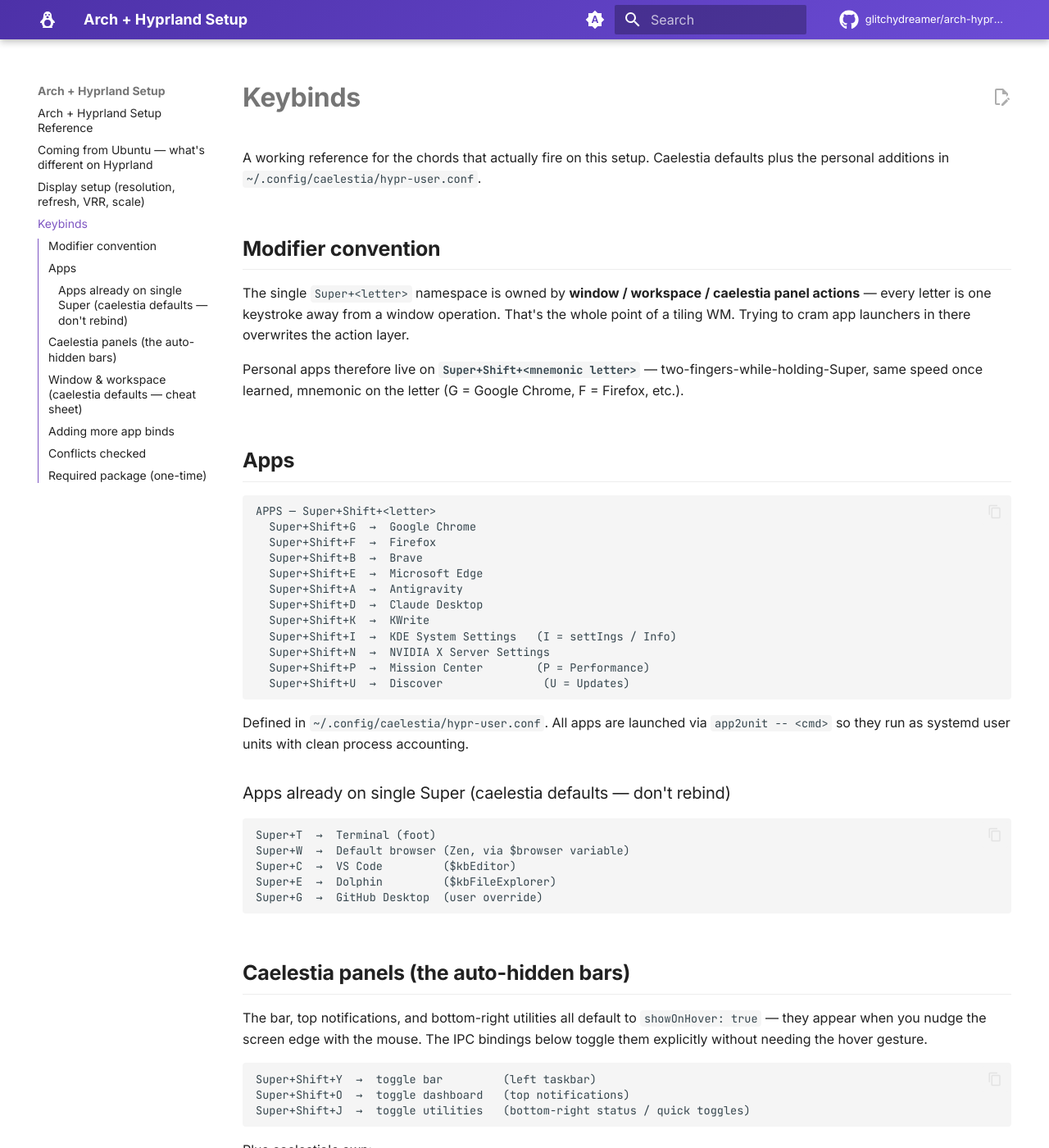
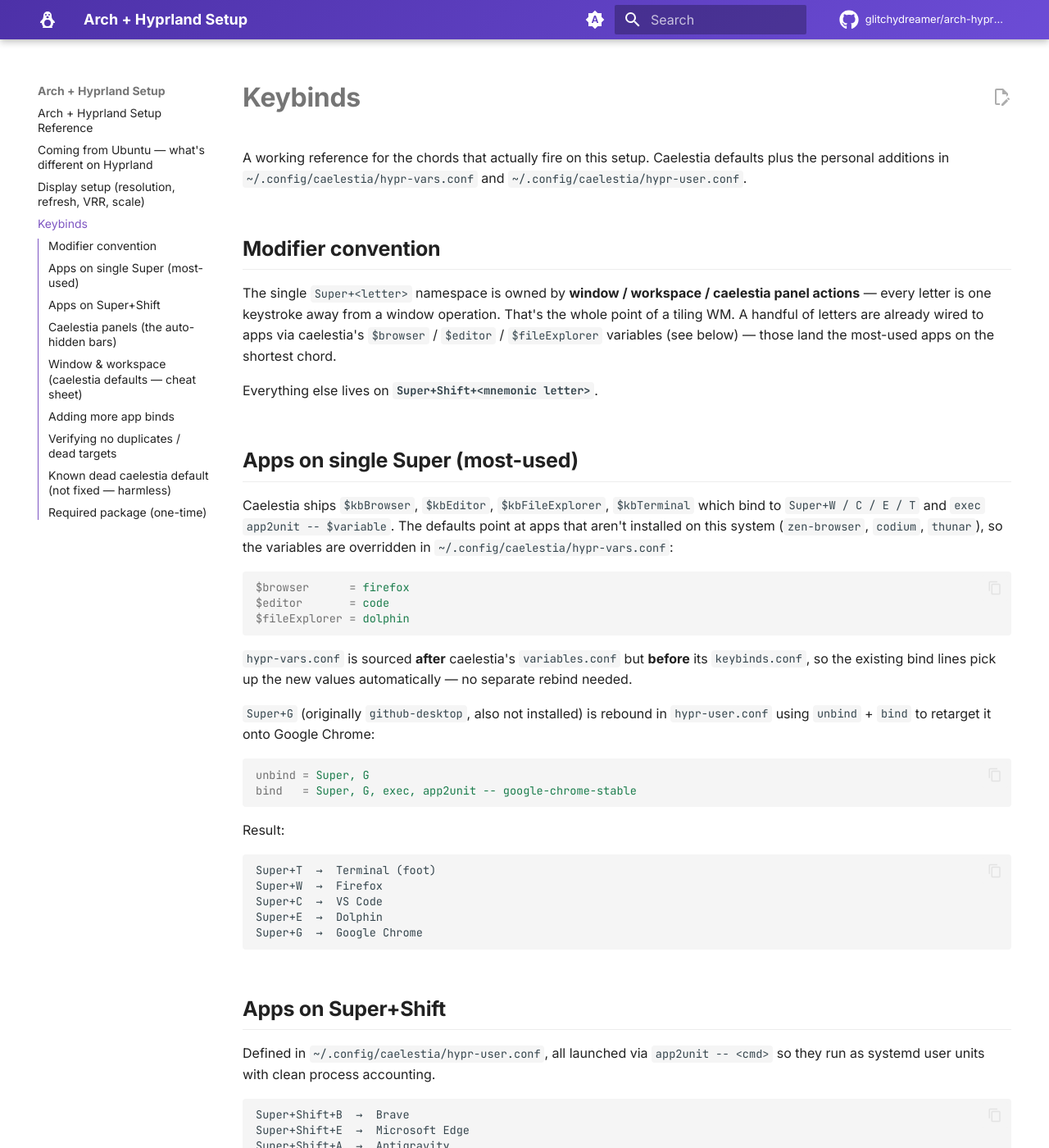
Before and after one commit to glitchydreamer/arch-hyprland-setup, an MkDocs documentation site: the page built from docs/keybinds.md, in a window 1280 px wide and 1400 px high. Shown: the whole window at 82% size. Built offline with MkDocs 1.6.1 and Material for MkDocs 9.7.7, drawn with Linux system fonts in a browser that asks for light colours; comment, search, counter and statistics services are not loaded; some of the changed text lies outside the part shown.

Commit message:
docs: retarget single-Super apps to installed binaries
Caelestia ships $browser=zen-browser, $editor=codium, $fileExplorer=thunar,
and a hardcoded Super+G→github-desktop — all four executables are missing on
this drive. Fixed by:

- Adding hypr-vars.conf overrides ($browser=firefox, $editor=code,
  $fileExplorer=dolphin) which the existing $kb* binds pick up automatically.
- unbind+bind in hypr-user.conf to point Super+G at google-chrome-stable.
- Dropping the now-duplicate Super+Shift+F (firefox) and Super+Shift+G
  (chrome) launchers — they live on the shorter single-Super chord now.

docs/keybinds.md rewritten to reflect the new layout, with a verification
snippet, an explanation of why hypr-vars.conf is the right override point,
and a note on the orphan Super+Alt+E→nemo default.

````diff
--- a/docs/keybinds.md
+++ b/docs/keybinds.md
@@ -2,49 +2,74 @@
 
 A working reference for the chords that actually fire on this setup.
 Caelestia defaults plus the personal additions in
-`~/.config/caelestia/hypr-user.conf`.
+`~/.config/caelestia/hypr-vars.conf` and `~/.config/caelestia/hypr-user.conf`.
 
 ## Modifier convention
 
 The single `Super+<letter>` namespace is owned by **window / workspace /
 caelestia panel actions** — every letter is one keystroke away from a window
-operation. That's the whole point of a tiling WM. Trying to cram app
-launchers in there overwrites the action layer.
+operation. That's the whole point of a tiling WM. A handful of letters are
+already wired to apps via caelestia's `$browser` / `$editor` / `$fileExplorer`
+variables (see below) — those land the most-used apps on the shortest chord.
 
-Personal apps therefore live on **`Super+Shift+<mnemonic letter>`** —
-two-fingers-while-holding-Super, same speed once learned, mnemonic on the
-letter (G = Google Chrome, F = Firefox, etc.).
+Everything else lives on **`Super+Shift+<mnemonic letter>`**.
 
-## Apps
+## Apps on single Super (most-used)
+
+Caelestia ships `$kbBrowser`, `$kbEditor`, `$kbFileExplorer`, `$kbTerminal`
+which bind to `Super+W / C / E / T` and `exec app2unit -- $variable`. The
+defaults point at apps that aren't installed on this system
+(`zen-browser`, `codium`, `thunar`), so the variables are overridden in
+`~/.config/caelestia/hypr-vars.conf`:
+
+```ini
+$browser      = firefox
+$editor       = code
+$fileExplorer = dolphin
+```
+
+`hypr-vars.conf` is sourced **after** caelestia's `variables.conf` but
+**before** its `keybinds.conf`, so the existing bind lines pick up the new
+values automatically — no separate rebind needed.
+
+`Super+G` (originally `github-desktop`, also not installed) is rebound in
+`hypr-user.conf` using `unbind` + `bind` to retarget it onto Google Chrome:
+
+```ini
+unbind = Super, G
+bind   = Super, G, exec, app2unit -- google-chrome-stable
+```
+
+Result:
 
 ```
-APPS — Super+Shift+<letter>
-  Super+Shift+G  →  Google Chrome
-  Super+Shift+F  →  Firefox
-  Super+Shift+B  →  Brave
-  Super+Shift+E  →  Microsoft Edge
-  Super+Shift+A  →  Antigravity
-  Super+Shift+D  →  Claude Desktop
-  Super+Shift+K  →  KWrite
-  Super+Shift+I  →  KDE System Settings   (I = settIngs / Info)
-  Super+Shift+N  →  NVIDIA X Server Settings
-  Super+Shift+P  →  Mission Center        (P = Performance)
-  Super+Shift+U  →  Discover               (U = Updates)
+Super+T  →  Terminal (foot)
+Super+W  →  Firefox
+Super+C  →  VS Code
+Super+E  →  Dolphin
+Super+G  →  Google Chrome
 ```
 
-Defined in `~/.config/caelestia/hypr-user.conf`. All apps are launched via
+## Apps on Super+Shift
+
+Defined in `~/.config/caelestia/hypr-user.conf`, all launched via
 `app2unit -- <cmd>` so they run as systemd user units with clean process
 accounting.
 
-### Apps already on single Super (caelestia defaults — don't rebind)
+```
+Super+Shift+B  →  Brave
+Super+Shift+E  →  Microsoft Edge
+Super+Shift+A  →  Antigravity
+Super+Shift+D  →  Claude Desktop
+Super+Shift+K  →  KWrite
+Super+Shift+I  →  KDE System Settings   (I = settIngs / Info)
+Super+Shift+N  →  NVIDIA X Server Settings
+Super+Shift+P  →  Mission Center        (P = Performance)
+Super+Shift+U  →  Discover               (U = Updates)
+```
 
-```
-Super+T  →  Terminal (foot)
-Super+W  →  Default browser (Zen, via $browser variable)
-Super+C  →  VS Code         ($kbEditor)
-Super+E  →  Dolphin         ($kbFileExplorer)
-Super+G  →  GitHub Desktop  (user override)
-```
+Firefox and Chrome are intentionally **not** duplicated here — they already
+sit on the shorter `Super+W` / `Super+G` chords.
 
 ## Caelestia panels (the auto-hidden bars)
 
@@ -122,15 +147,28 @@ hyprctl binds -j | jq -r '.[] | "\(.modmask) \(.key)  →  \(.dispatcher) \(.arg
 Modmask reference: `64` = Super, `65` = Super+Shift, `72` = Super+Ctrl,
 `80` = Super+Alt, `81` = Super+Shift+Alt, `73` = Super+Shift+Ctrl.
 
-## Conflicts checked
-
-These additions were verified against the existing bind table — no overlaps
-with caelestia's keybinds, the user overrides already in `hypr-user.conf`, or
-the `$kb*` variable definitions. Verify yourself any time:
+## Verifying no duplicates / dead targets
 
 ```bash
-hyprctl binds -j | jq -r '.[] | select(.modmask==65) | "\(.key)  →  \(.dispatcher) \(.arg)"' | sort
+# Every Super+letter bind on this system, what it actually launches:
+hyprctl binds -j | jq -r '.[] | select(.dispatcher=="exec") |
+  select(.arg | test("app2unit|qs -c caelestia")) |
+  "\(.modmask) \(.key)  →  \(.arg)"' | sort
+
+# Does the target executable exist?
+for cmd in firefox code dolphin foot google-chrome-stable brave \
+           microsoft-edge-stable antigravity claude-desktop kwrite \
+           systemsettings nvidia-settings mission-center plasma-discover; do
+    which "$cmd" >/dev/null 2>&1 && echo "OK   $cmd" || echo "MISS $cmd"
+done
 ```
+
+## Known dead caelestia default (not fixed — harmless)
+
+Caelestia also ships `bind = Super+Alt, E, exec, app2unit -- nemo`. Nemo
+isn't installed and there's no reason to install a second file manager —
+`Super+E` (Dolphin) is what you'll actually use. The bind sits idle.
+If it ever annoys you, drop `unbind = Super+Alt, E` into `hypr-user.conf`.
 
 ## Required package (one-time)
 
````
Also changed, not shown: docs/coming-from-ubuntu.md (+13 -5 lines).
